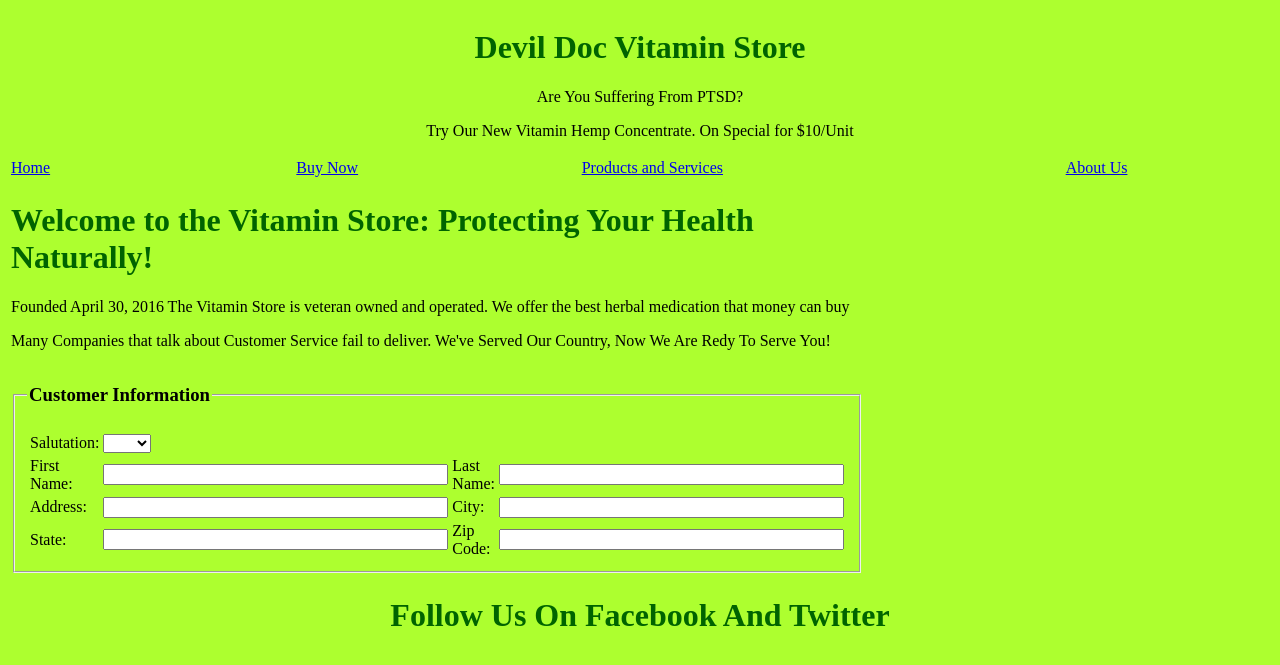
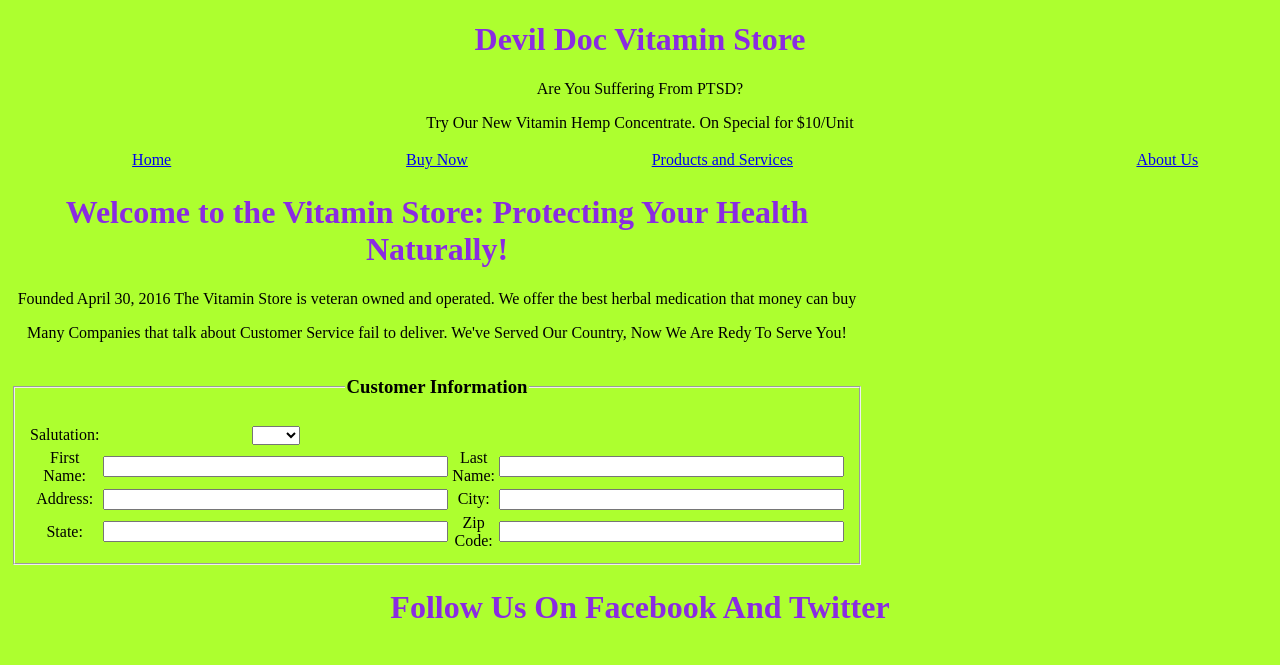
Before and after one commit to FlightNinjaMedic/vitaprod, a PHP site: page / in a window 1280 px wide. Shown: the top 665 px of the page. Run offline with PHP 8.4, Linux system fonts and the light colour scheme.

Commit message:
Updated css file

```diff
--- a/simple.css
+++ b/simple.css
@@ -1,6 +1,6 @@
 /* simple.css */
 body {background-color: greenyellow}
-h1 {color: darkgreen}
-body {align-content: center}
+h1 {color: blueviolet}
+body {text-align: center}
 header {text-align: center}
 footer {text-align: center}
```
